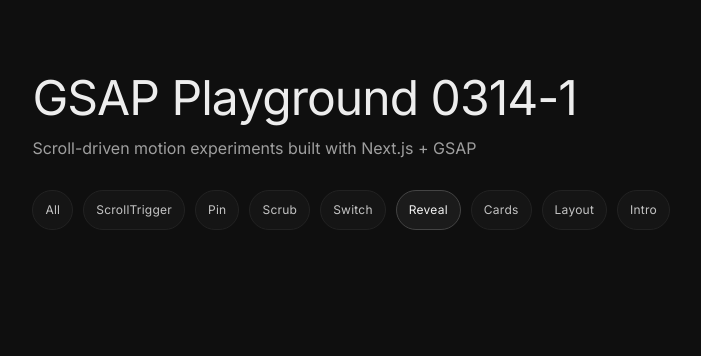
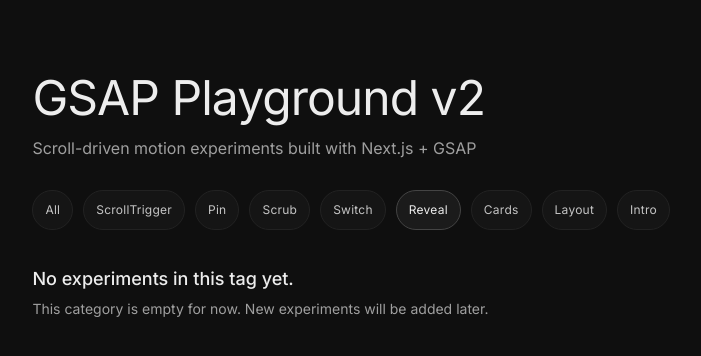
Before and after one commit to Chiaki0714/nextjs-gsap-playground, a Next.js app: page / in a window 1280 px wide. Both pictures are taken after a click on the button "Reveal". Shown: the top 356 px of the page, without its empty margins (6-707 px from the left). Built offline with nearby package versions, Linux system fonts and the light colour scheme.

Commit message:
Fix: Refined home page animations

```diff
--- a/app/page.module.css
+++ b/app/page.module.css
@@ -1,5 +1,3 @@
-/* app/page.module.css */
-
 .main {
   min-height: 100vh;
   min-height: 100svh;
@@ -63,13 +61,13 @@
 
 .tag:hover {
   border-color: var(--border-2);
-  color: rgba(255, 255, 255, 0.9);
+  color: var(--foreground);
 }
 
 .tagActive {
   border-color: var(--border-3);
   background: var(--surface-2);
-  color: rgba(255, 255, 255, 0.95);
+  color: var(--foreground);
 }
 
 .grid {
@@ -78,24 +76,34 @@
   grid-template-columns: 1fr;
 }
 
-/* tablet〜 */
+.empty {
+  max-width: 56ch;
+  padding-top: 8px;
+}
+
+.emptyTitle {
+  margin: 0 0 6px;
+  font-size: 18px;
+  line-height: 1.4;
+  font-weight: 500;
+  color: var(--foreground);
+}
+
+.emptyDescription {
+  margin: 0;
+  font-size: 14px;
+  line-height: 1.7;
+  color: var(--text-dim);
+}
+
 @media (min-width: 860px) {
   .grid {
     grid-template-columns: repeat(2, minmax(0, 1fr));
   }
 }
 
-/* desktop〜（広め：3カラム） */
 @media (min-width: 1200px) {
   .grid {
     grid-template-columns: repeat(3, minmax(0, 1fr));
   }
 }
-
-/* さらに超ワイドで4にしたいなら（任意）
-@media (min-width: 1600px) {
-  .grid {
-    grid-template-columns: repeat(4, minmax(0, 1fr));
-  }
-}
-*/
--- a/app/page.tsx
+++ b/app/page.tsx
@@ -1,4 +1,3 @@
-// app/page.tsx
 'use client';
 
 import { useMemo, useRef, useState } from 'react';
@@ -16,6 +15,7 @@
 
 export default function Home() {
   const rootRef = useRef<HTMLDivElement>(null);
+  const isFirstRenderRef = useRef(true);
   const [activeTag, setActiveTag] = useState<ActiveTag>('All');
 
   const visible = useMemo(() => {
@@ -31,30 +31,55 @@
       if (!root) return;
 
       const cards = gsap.utils.toArray<HTMLElement>('[data-card]', root);
-      if (!cards.length) return;
-
       const prefersReducedMotion = window.matchMedia(
         '(prefers-reduced-motion: reduce)',
       ).matches;
+      const isCoarsePointer = window.matchMedia('(pointer: coarse)').matches;
+
       if (prefersReducedMotion) {
+        gsap.killTweensOf(cards);
         gsap.set(cards, { autoAlpha: 1, y: 0 });
+        isFirstRenderRef.current = false;
         return;
       }
 
-      const isCoarsePointer = window.matchMedia('(pointer: coarse)').matches;
-      const y = isCoarsePointer ? 8 : 16;
-      const duration = isCoarsePointer ? 0.3 : 0.5;
-      const stagger = isCoarsePointer ? 0.03 : 0.06;
+      gsap.killTweensOf(cards);
 
-      gsap.killTweensOf(cards);
-      gsap.set(cards, { autoAlpha: 0, y });
+      if (!cards.length) {
+        isFirstRenderRef.current = false;
+        return;
+      }
+
+      if (isFirstRenderRef.current) {
+        gsap.set(cards, {
+          autoAlpha: 0,
+          y: isCoarsePointer ? 8 : 16,
+        });
 
         gsap.to(cards, {
           autoAlpha: 1,
           y: 0,
-        duration,
+          duration: isCoarsePointer ? 0.45 : 0.6,
+          stagger: isCoarsePointer ? 0.05 : 0.07,
           ease: 'power2.out',
-        stagger,
+          overwrite: 'auto',
+        });
+
+        isFirstRenderRef.current = false;
+        return;
+      }
+
+      gsap.set(cards, {
+        autoAlpha: 0,
+        y: isCoarsePointer ? 0 : 8,
+      });
+
+      gsap.to(cards, {
+        autoAlpha: 1,
+        y: 0,
+        duration: isCoarsePointer ? 0.35 : 0.45,
+        stagger: isCoarsePointer ? 0.04 : 0.05,
+        ease: 'power2.out',
         overwrite: 'auto',
       });
     },
@@ -66,7 +91,7 @@
       <section className={styles.wrapper}>
         <div className={clsx('containerWide', styles.container)}>
           <header className={styles.header}>
-            <h1 className={styles.title}>GSAP Playground 0314-1</h1>
+            <h1 className={styles.title}>GSAP Playground v2</h1>
             <p className={styles.subtitle}>
               Scroll-driven motion experiments built with Next.js + GSAP
             </p>
@@ -99,11 +124,11 @@
             ))}
           </nav>
 
+          {visible.length > 0 ? (
             <section className={styles.grid} aria-label='Experiment list'>
               {visible.map(experiment => (
                 <NavigationCard
                   key={experiment.href}
-                className={styles.card}
                   title={experiment.title}
                   description={experiment.description}
                   href={experiment.href}
@@ -111,6 +136,17 @@
                 />
               ))}
             </section>
+          ) : (
+            <section className={styles.empty} aria-live='polite'>
+              <p className={styles.emptyTitle}>
+                No experiments in this tag yet.
+              </p>
+              <p className={styles.emptyDescription}>
+                This category is empty for now. New experiments will be added
+                later.
+              </p>
+            </section>
+          )}
         </div>
       </section>
     </main>
```
Lines whose indentation alone changed are shown as unchanged.
